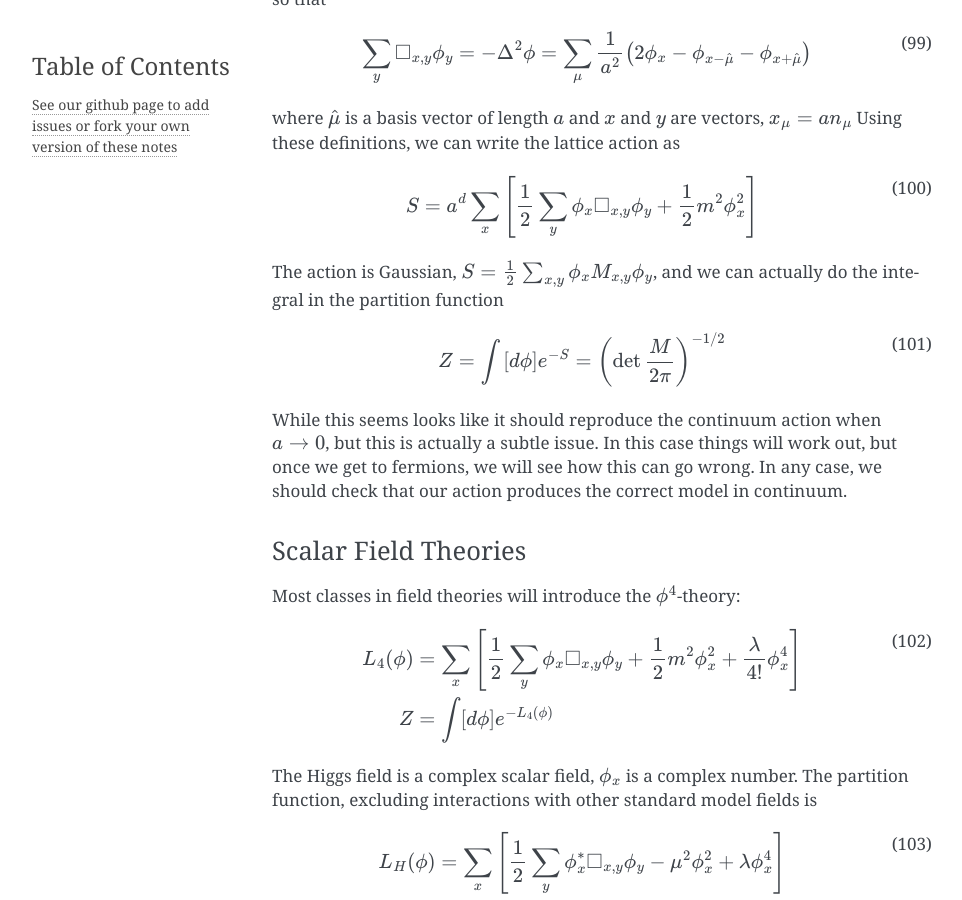
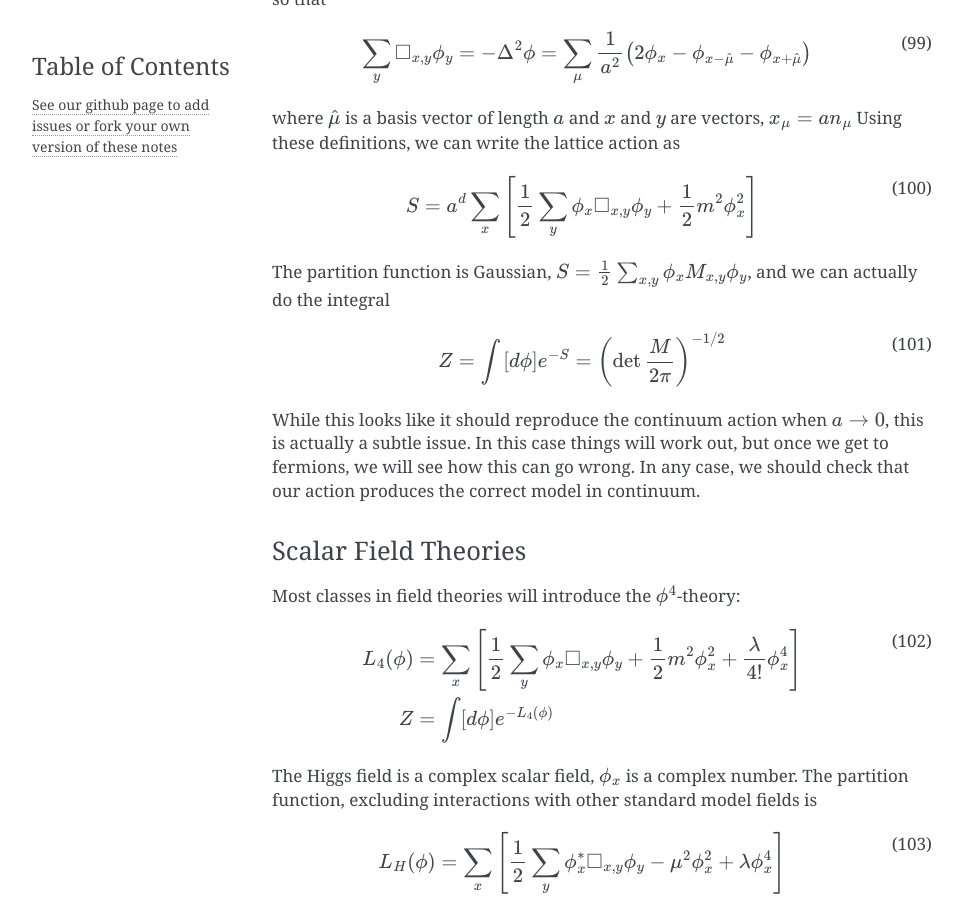
Before and after one commit to rantahar/Lattice-Field-Theory, a Sphinx documentation site: the page built from source/index.rst, in a window 1280 px wide and 900 px high, scrolled down 25192 px. Shown: the whole window, without its empty margins (148-1110 px from the left). Built offline with Sphinx 7.4.7, drawn with Linux system fonts in a browser that asks for light colours; pages that are not in the unit, such as notebooks, are missing from menus; some of the changed text lies outside the part shown.

Commit message:
Fix equation 125, wording isues

```diff
--- a/source/index.rst
+++ b/source/index.rst
@@ -1232,14 +1232,14 @@ Using these definitions, we can write the lattice action as
    S =  a^d \sum_x\left[ \frac 12 \sum_y \phi_x \Box_{x,y} \phi_y + \frac 12 m^2\phi_x^2 \right]
    :label:
 
-The action is Gaussian, :math:`S=\frac12 \sum_{x,y} \phi_xM_{x,y}\phi_y`, and we can actually do the integral
-in the partition function
+The partition function is Gaussian, :math:`S=\frac12 \sum_{x,y} \phi_xM_{x,y}\phi_y`, and we can actually
+do the integral
 
 .. math::
    Z = \int \left[d\phi\right] e^{-S} = \left( \det \frac {M}{2\pi}  \right)^{-1/2}
    :label:
 
-While this seems looks like it should reproduce the continuum action when :math:`a\to 0`, but this is
+While this looks like it should reproduce the continuum action when :math:`a\to 0`, this is
 actually a subtle issue. In this case things will work out, but once we get to fermions, we will see
 how this can go wrong. In any case, we should check that our action produces the correct model in
 continuum.
```
Also changed, not shown: other parts of source/index.rst (+1 -1 lines).
